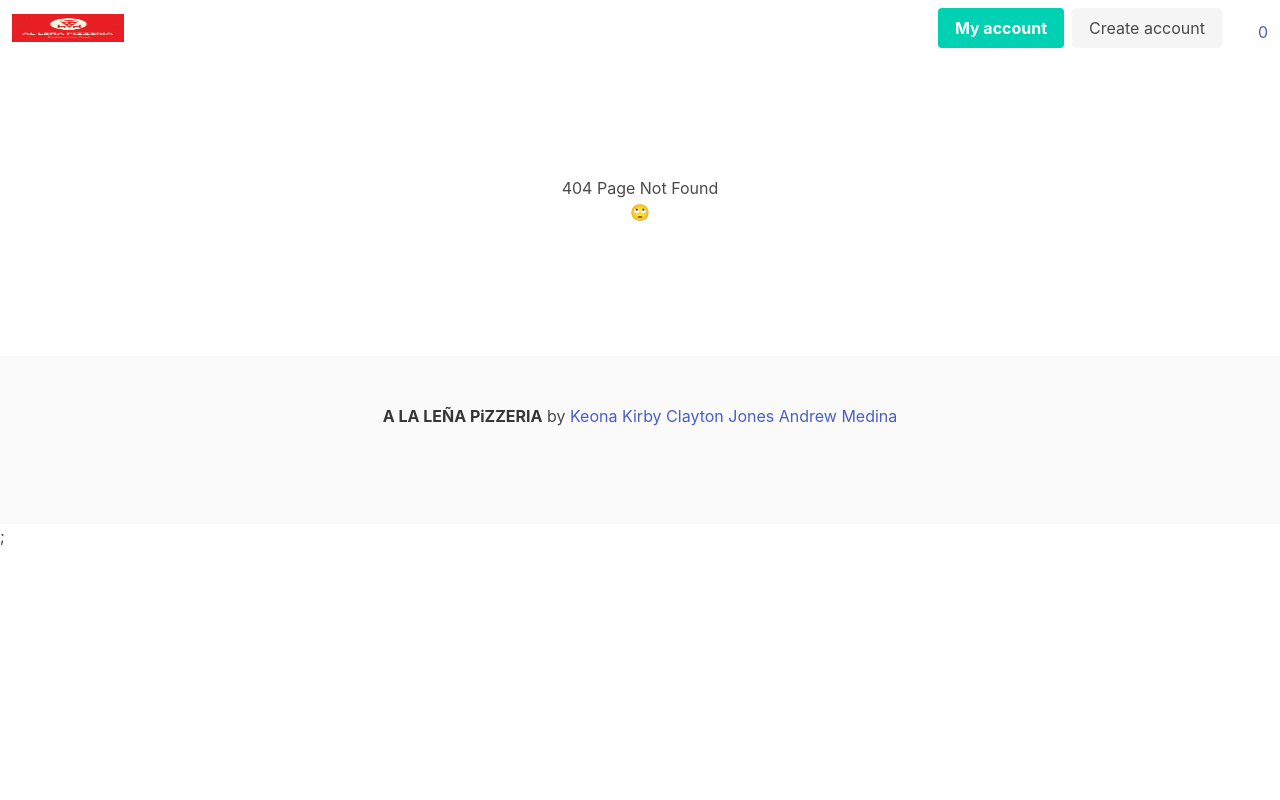
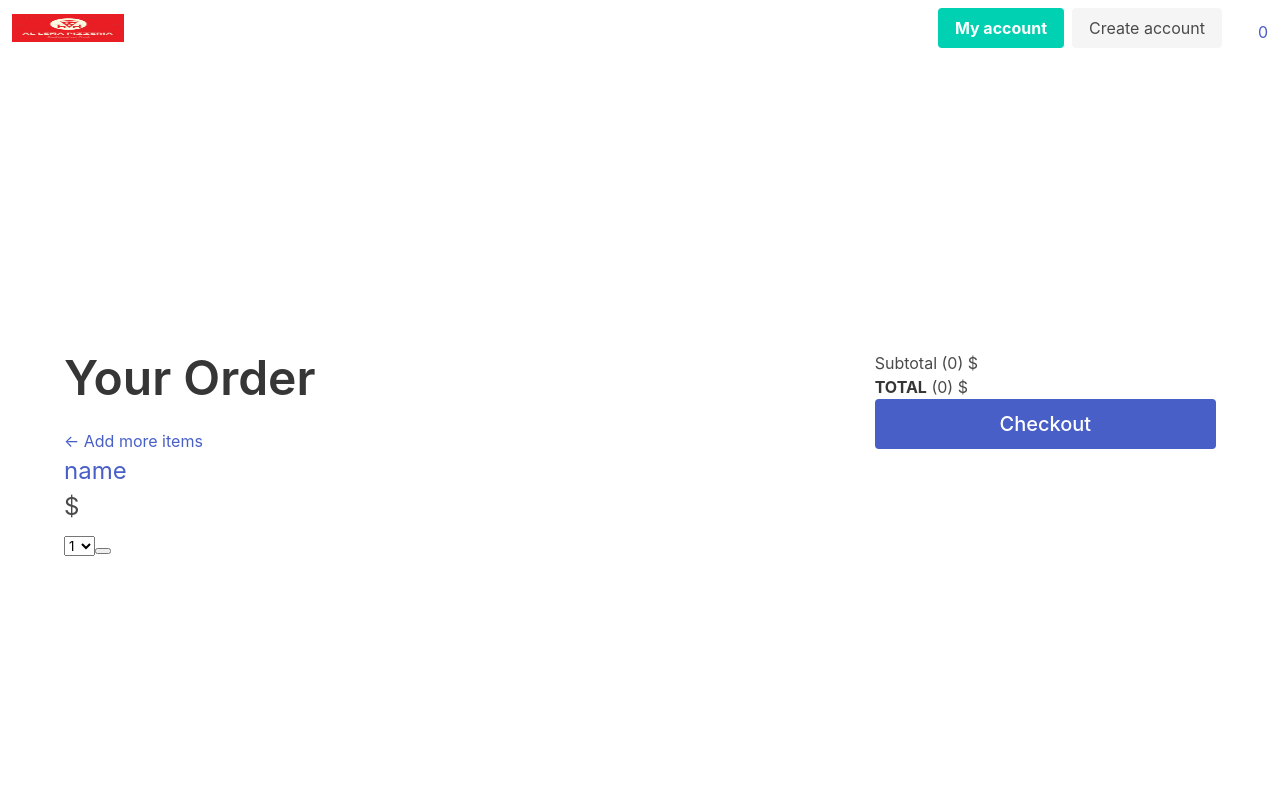
Before and after one commit to KeonaK/restaurant-project, a React (Create React App) app in the folder client/: page /checkout in a window 1280 px wide. Before the commit this address had no page. Shown: the top 800 px of the page. Built offline with nearby package versions, Linux system fonts and the light colour scheme.

Commit message:
set up redux store and created actions and reducers. Connected to app

```diff
--- a/client/package.json
+++ b/client/package.json
@@ -8,7 +8,11 @@
     "@testing-library/user-event": "^12.8.3",
     "react": "^17.0.2",
     "react-dom": "^17.0.2",
+    "react-redux": "^7.2.4",
     "react-scripts": "4.0.3",
+    "redux": "^4.1.0",
+    "redux-devtools-extension": "^2.13.9",
+    "redux-thunk": "^2.3.0",
     "web-vitals": "^1.1.2"
   },
   "scripts": {
--- a/client/src/App.js
+++ b/client/src/App.js
@@ -22,7 +22,7 @@ function App() {
           <Route exact path="/order" component={Ordering} />
           <Route exact path="/sign-up" component={SignUp} />
           <Route exact path="/login" component={Login} />
-          {/* <Route exact path="/checkout" component={Checkout} /> */}
+          <Route exact path="/checkout" component={Checkout} />
           <Route component={NoMatch} />
         </Switch>
 
--- /dev/null
+++ b/client/src/components/CartItem/index.js
@@ -0,0 +1,30 @@
+import React from "react";
+import { Link } from "react-router-dom";
+import { Icon, InlineIcon } from "@iconify/react";
+import trashSharp from "@iconify/icons-ion/trash-sharp";
+
+const CartItem = ({ item, qtyChangeHandler, removeHandler }) => {
+  return (
+    <div>
+      <Link to="/order">
+        <p>name</p>
+      </Link>
+      <p>$</p>
+      <select
+        onChange={(event) => qtyChangeHandler(item.product, event.target.value)}
+      >
+        <option value="1">1</option>
+        <option value="2">2</option>
+        <option value="3">3</option>
+        <option value="4">4</option>
+        <option value="5">5</option>
+        <option value="6">6</option>
+      </select>
+      <button onClick={() => removeHandler(item.product)}>
+        <Icon icon={trashSharp} style={{ color: "black", fontSize: "10px" }} />
+      </button>
+    </div>
+  );
+};
+
+export default CartItem;
--- a/client/src/index.js
+++ b/client/src/index.js
@@ -2,5 +2,14 @@ import React from "react";
 import ReactDOM from "react-dom";
 import "./index.css";
 import App from "./App";
+//provides the application with our state from the store
+import { Provider } from "react-redux";
+import store from "./redux/store";
 
-ReactDOM.render(<App />, document.getElementById("root"));
+ReactDOM.render(
+  //pass in the store prop
+  <Provider store={store}>
+    <App />
+  </Provider>,
+  document.getElementById("root")
+);
--- a/client/src/pages/Checkout.js
+++ b/client/src/pages/Checkout.js
@@ -0,0 +1,42 @@
+import React from "react";
+import CartItem from "../components/CartItem";
+import { Link } from "react-router-dom";
+
+function Checkout() {
+  return (
+    <section className="hero is-fullheight">
+      <div className="hero-body">
+        <div className="container has-text-centered">
+          <div className="columns is-8 is-variable ">
+            <div className="column is-two-thirds has-text-left">
+              <h1 className="title is-1">Your Order</h1>
+              <Link to="/order"> ← Add more items</Link>
+
+              <p className="is-size-4">
+                <CartItem />
+              </p>
+            </div>
+            <div className="column is-one-third has-text-left">
+              <div className="control">
+                <div>
+                  <p>Subtotal (0) $</p>
+                  <p>
+                    <strong>TOTAL</strong> (0) $
+                  </p>
+                </div>
+                <button
+                  type="submit"
+                  className="button is-link is-fullwidth has-text-weight-medium is-medium"
+                >
+                  Checkout
+                </button>
+              </div>
+            </div>
+          </div>
+        </div>
+      </div>
+    </section>
+  );
+}
+
+export default Checkout;
--- a/client/src/pages/Ordering.js
+++ b/client/src/pages/Ordering.js
@@ -11,9 +11,9 @@ function Ordering(props) {
           <div class="select is-normal">
             <select>
               <option>Pizza Size</option>
-              <option>12"</option>
-              <option>16"</option>
-              <option>18"</option>
+              <option value="12">12"</option>
+              <option value="16">16"</option>
+              <option value="18">18"</option>
             </select>
           </div>
           <h4>Toppings</h4>
@@ -77,15 +77,15 @@ function Ordering(props) {
           <div class="select is-normal">
             <select>
               <option>Cheese</option>
-              <option>Mozzarella</option>
-              <option>Goat Cheese</option>
+              <option value="mozzarella">Mozzarella</option>
+              <option value="goat cheese">Goat Cheese</option>
             </select>
           </div>
           <div class="select is-normal">
             <select>
               <option>Dough</option>
-              <option>Glutten</option>
-              <option>Glutten-Free</option>
+              <option value="gluten">Gluten</option>
+              <option value="gluten">Gluten-Free</option>
             </select>
           </div>
 
@@ -105,6 +105,21 @@ function Ordering(props) {
                 <p>Toppings:</p>
                 <p>Dough:</p>
                 <p>$</p>
+                <p>
+                  Qty
+                  <select>
+                    <option value="1">1</option>
+                    <option value="2">2</option>
+                    <option value="3">3</option>
+                    <option value="4">4</option>
+                    <option value="5">5</option>
+                    <option value="6">6</option>
+                    <option value="7">7</option>
+                    <option value="8">8</option>
+                    <option value="9">9</option>
+                    <option value="10">10</option>
+                  </select>
+                </p>
               </div>
             </div>
             <footer className="card-footer">
--- /dev/null
+++ b/client/src/redux/reducers/cartReducers.js
@@ -0,0 +1,32 @@
+//keeps track of default state
+const CART_INITIAL_STATE = {
+  cartItems: [],
+};
+
+export const ADD_TO_CART = "ADD_TO_CART";
+export const REMOVE_FROM_CART = "ADD_TO_CART";
+
+export const cartReducer = (state = CART_INITIAL_STATE, action) => {
+  switch (action.type) {
+    case ADD_TO_CART:
+      //getting item we are adding
+      //payloads contain the data we need to pass to reducers
+      const item = action.payload;
+      return {
+        //spread state and add to cart
+        ...state,
+        //push item into the array
+        cartItems: [...state.cartItems, item],
+      };
+    case REMOVE_FROM_CART:
+      return {
+        ...state,
+        //filter through array where it is not equal to what has been added
+        cartItems: state.cartItems.filter(
+          (props) => props.pizza !== action.payload
+        ),
+      };
+    default:
+      return state;
+  }
+};
--- /dev/null
+++ b/client/src/redux/store.js
@@ -0,0 +1,23 @@
+import { createStore, combineReducers, applyMiddleware } from "redux";
+import thunk from "redux-thunk";
+import { composeWithDevTools } from "redux-devtools-extension";
+import { cartReducer } from "./reducers/cartReducers";
+
+//state store file
+
+const reducer = combineReducers({
+  cart: cartReducer,
+});
+
+//helps with making async request in actions
+//redux saga is an alternative to thunk?
+const middleware = [thunk];
+
+const store = createStore(
+  reducer,
+  //... adds what is in the middleware array so the information is not lost
+  //added enhancer that will give access to the state in the browser
+  composeWithDevTools(applyMiddleware(...middleware))
+);
+
+export default store;
```
Also changed, not shown: client/src/utils/API.js (+12 -12 lines), package.json (+6 -1 lines), client/src/redux/actions/cartActions.js (added), client/src/redux/actions/pizzaActions.js (added), 2 other files (tests, documents, lock files or other folders).
